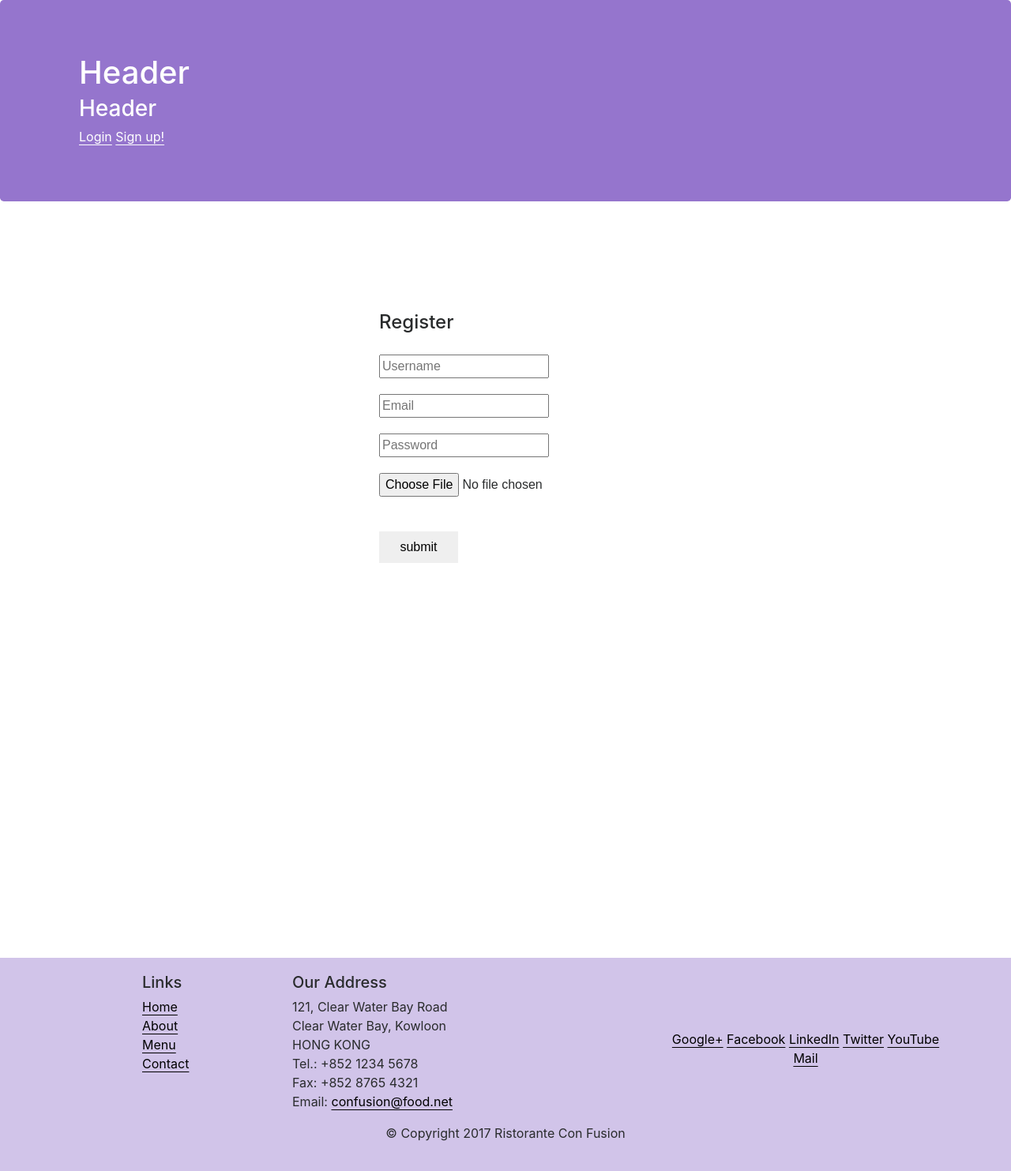
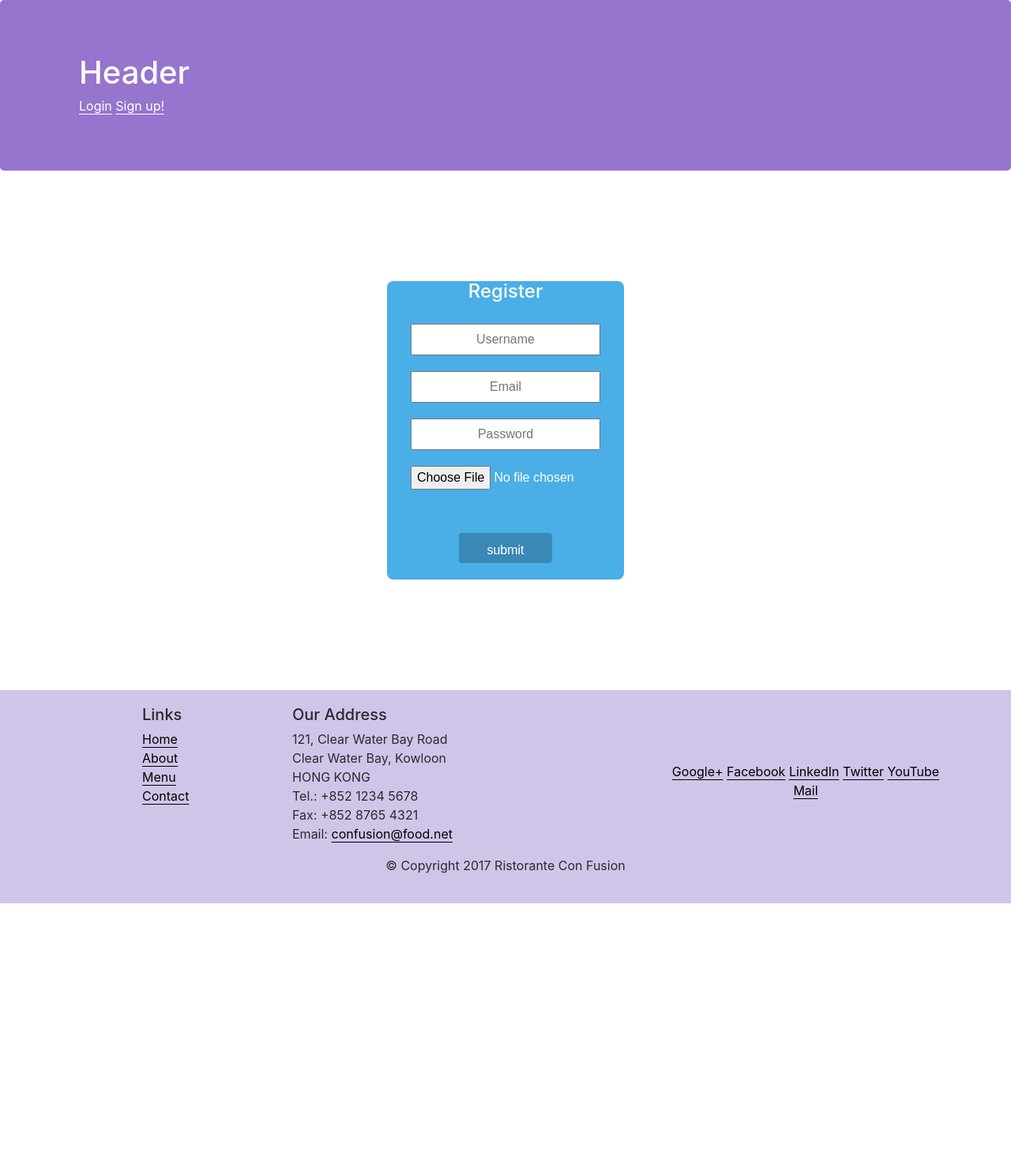
Before and after one commit to Dennis-ozturk/projectChat, a PHP site: page /projectChat/signup.php in a window 1280 px wide. Shown: the whole page at 79% size. After the commit the page ends 1144 px from the top, so only its background shows below. Run offline with PHP 8.4, Linux system fonts and the light colour scheme; a stand-in replaces the project's code that opens the database connection.

Commit message:
Added style

```diff
--- a/includes/header.php
+++ b/includes/header.php
@@ -36,9 +36,6 @@ session_start();
                     <label>Welcome <?php echo $_SESSION['name'] ?>!</label>
                     <?php } else { ?>
 
-                      <div id='logo'>
-                        <h3>Header</h3>
-                      </div>
                       <a href='login.php'>Login</a>
                       <a href='signup.php'>Sign up!</a>
                     <?php } ?>
--- a/login.php
+++ b/login.php
@@ -14,8 +14,6 @@ if(isset($_SESSION['username'])) {
   <input type="email" name="email" id="email" placeholder="Email">
   <br>
   <input type="password" name="passwordLogin" id="password" placeholder="Password">
-  <br>
-  <br>
   <input type="submit" name="submitLogin" value="submit" id="submit">
 </form>
 
--- a/style/style.css
+++ b/style/style.css
@@ -8,6 +8,9 @@ a {
   -ms-text-underline-position: below;
   text-underline-position: under; }
 
+h4{
+  text-align: center;
+}
 .row-header{
   margin: 0px auto;
   padding: 0px auto;
@@ -47,8 +50,9 @@ a {
 #body-form{
   width:320px;
   margin:0 auto;
-  margin-top: 140px;
-  margin-bottom:140px;
+  margin-top: 120px;
+  margin-bottom:120px;
+  background-color: blue;
 }
 
 #submit {
@@ -60,11 +64,35 @@ a {
   cursor: pointer;
 }
 
-.form input {
-  margin: 0 auto;
-  margin-top: 20px;
+.form {
+  max-width: 300px;
+  width: 100%;
+  background: #4aaee7;
+  color: white;
+  margin: 0% auto;
+  height: auto;
+  margin-top: 100px;
+  border-radius: 8px;
 }
 
+.form input {
+  width: 80%;
+  height: 40px;
+  margin-left: 10%;
+  margin-top: 20px;
+  text-align: center;
+}
+
+#submit {
+  width: 40%;
+  border:1px solid #4aaee7;
+	background: #3A88B5;
+	color: white;
+	border-radius: 5px;
+	padding: 10px;
+  margin-bottom: 20px;
+  margin-left: 30%;
+}
 .body-content{
   margin-left: 80px;
   margin-top: 20px;
@@ -90,7 +118,7 @@ a {
 }
 
 .footer {
-  margin-top: 500px;
+  margin-top: 100px;
 }
 
 .footer a {
```
